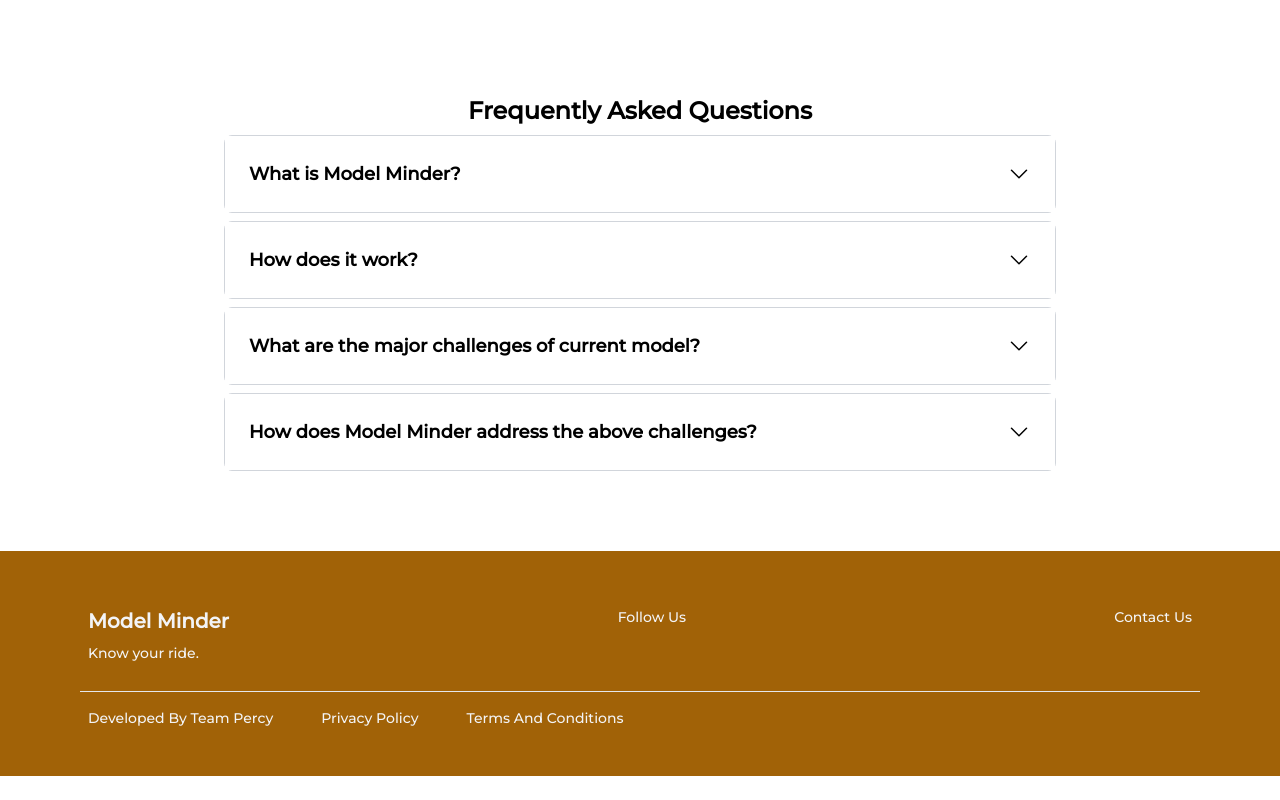
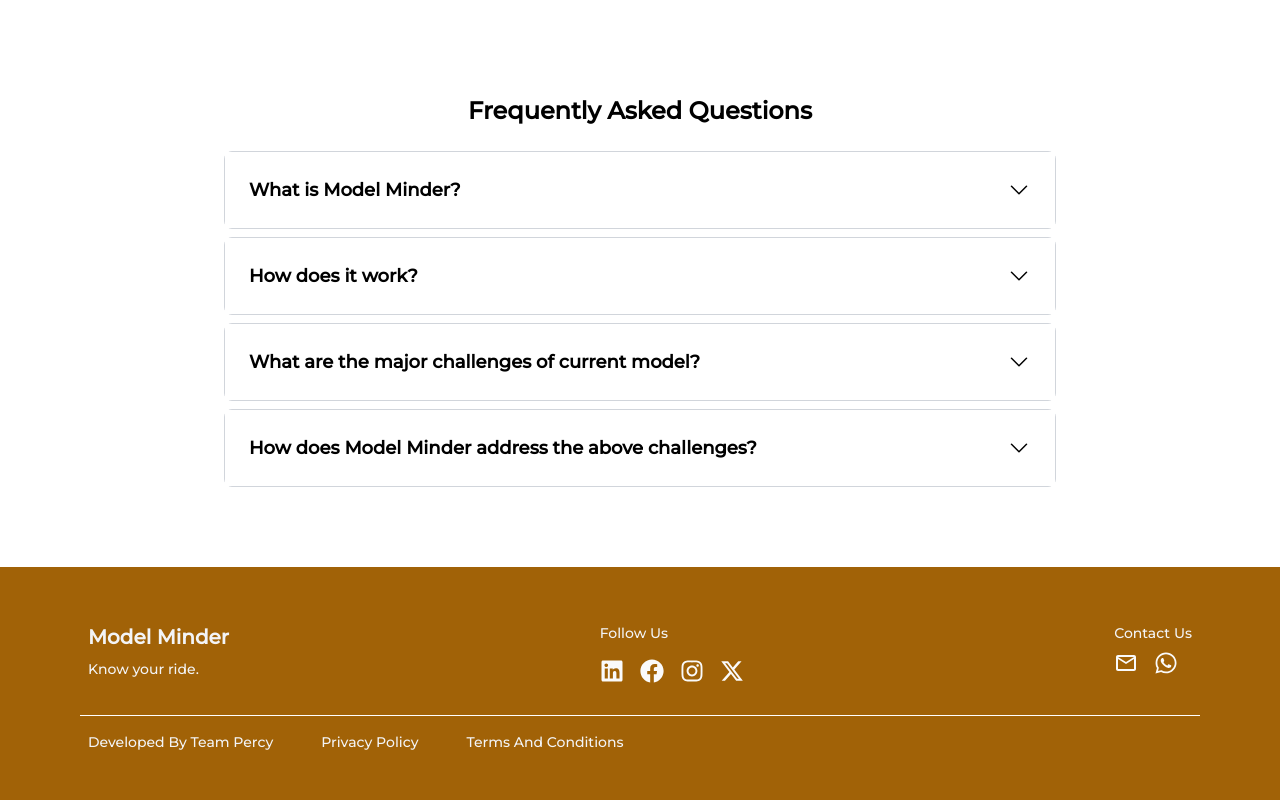
Before and after one commit to adityamadhab/model-minder, a React (Vite) app in the folder frontend/: page /faq in a window 1280 px wide. Shown: the part 643-1443 px from the top of the page. Before the commit the page ends 1419 px from the top, so only its background shows below. Built offline with nearby package versions, Linux system fonts and the light colour scheme.

Commit message:
Final Commit

```diff
--- a/frontend/src/components/ChooseUs.jsx
+++ b/frontend/src/components/ChooseUs.jsx
@@ -7,7 +7,7 @@ export function ChooseUs() {
         <img
           src="/choose.jpg"
           alt="First"
-          className="h-[20rem] md:h-[25rem] lg:h-[30rem] object-cover w-full lg:w-auto"
+          className="h-[20rem] md:h-[20rem] lg:h-[25rem] object-cover w-full rounded-2xl lg:w-auto"
         />
         <div className="text-center lg:text-left mt-8 lg:mt-0 lg:ml-8">
           <h1 className="text-3xl md:text-4xl lg:text-5xl font-bold text-yellow-500">
--- a/frontend/src/components/FAQLanding.jsx
+++ b/frontend/src/components/FAQLanding.jsx
@@ -13,7 +13,7 @@ export function FAQLanding() {
                     FAQ
                 </h1>
                 <p className="text-sm md:text-md text-gray-600 mb-6 md:mb-8">
-                    Lorem ipsum dolor sit amet consectetur adipisicing elit. Vero inventore placeat asperiores distinctio consectetur delectus dignissimos qui iure voluptate in.
+                    Have questions about our service? Our FAQ section provides answers to the most common inquiries. From account setup to troubleshooting, find all the information you need to make the most of our platform.
                 </p>
             </div>
         </div>
--- a/frontend/src/components/FAQSection.jsx
+++ b/frontend/src/components/FAQSection.jsx
@@ -28,7 +28,7 @@ export const FAQSection = () => {
 
     return (
         <div className="max-w-4xl mx-auto mt-4 mb-10 p-4 sm:p-6 lg:p-8">
-            <p className="text-center mt-6 text-xl lg:text-2xl font-bold">Frequently Asked Questions</p>
+            <p className="text-center mt-6 text-xl lg:text-2xl font-bold mb-6">Frequently Asked Questions</p>
             {faqData.map((item, index) => (
                 <div key={index} className={`faq my-2 ${activeIndex === index ? 'border-none' : 'border border-gray-300'} rounded-lg`}>
                     <button
--- a/frontend/src/components/Footer.jsx
+++ b/frontend/src/components/Footer.jsx
@@ -1,49 +1,32 @@
 import React from 'react';
+import { FaLinkedin } from "react-icons/fa";
+import { FaFacebook } from "react-icons/fa";
+import { FaInstagram } from "react-icons/fa";
+import { FaXTwitter } from "react-icons/fa6";
+import { MdOutlineEmail } from "react-icons/md";
+import { FaWhatsapp } from "react-icons/fa";
 
 export function Footer() {
   return (
     <section title="footer" className="w-full bg-yellow-700">
       <footer className="py-12">
         <div className="w-full mx-auto xl:px-20 md:px-10 px-4">
-          <div className="w-full sm:flex flex-row gap-x-12 flex-wrap justify-between">
-            <div className="flex px-2">
+          <div className="w-full sm:flex flex-wrap justify-between gap-y-8">
+            <div className="flex px-2 mb-4">
               <div className="text-left">
                 <h2 className="text-xl pt-2 font-extrabold font-md text-gray-100 capitalize">Model Minder</h2>
                 <p className="pt-2 text-sm font-md text-gray-100">Know your ride.</p>
               </div>
             </div>
 
-            <div className="flex flex-col px-2">
+            <div className="flex flex-col px-2 mb-4">
               <div className="text-left">
                 <h2 className="pt-2 text-sm font-md text-gray-100 capitalize">Follow Us</h2>
-                <div className="mt-4 flex flex-row gap-2">
-                  <svg
-                    stroke="currentColor"
-                    fill="currentColor"
-                    stroke-width="0"
-                    viewBox="0 0 1024 1024"
-                    className="h-8 w-8 text-neutral-50"
-                    xmlns="http://www.w3.org/2000/svg"
-                  >
-                  </svg>
-                  <svg
-                    stroke="currentColor"
-                    fill="currentColor"
-                    stroke-width="0"
-                    viewBox="0 0 512 512"
-                    className="h-7 w-7 text-neutral-50"
-                    xmlns="http://www.w3.org/2000/svg"
-                  >
-                  </svg>
-                  <svg
-                    stroke="currentColor"
-                    fill="currentColor"
-                    stroke-width="0"
-                    viewBox="0 0 1024 1024"
-                    className="h-8 w-8 text-neutral-50"
-                    xmlns="http://www.w3.org/2000/svg"
-                  >
-                  </svg>
+                <div className="mt-4 flex space-x-4">
+                  <FaLinkedin className='h-6 w-6 text-neutral-50'/>
+                  <FaFacebook className='h-6 w-6 text-neutral-50'/>
+                  <FaInstagram className='h-6 w-6 text-neutral-50'/>
+                  <FaXTwitter className='h-6 w-6 text-neutral-50'/>
                 </div>
               </div>
             </div>
@@ -51,41 +34,22 @@ export function Footer() {
             <div className="flex flex-col px-2">
               <div className="text-left">
                 <h2 className="pt-2 text-sm font-md text-gray-100 capitalize">Contact Us</h2>
-                <div className="mt-4 flex flex-row gap-2">
-                  <svg
-                    stroke="currentColor"
-                    fill="currentColor"
-                    stroke-width="0"
-                    viewBox="0 0 1024 1024"
-                    className="h-8 w-8 text-neutral-50"
-                    xmlns="http://www.w3.org/2000/svg"
-                  >
-                  </svg>
-                  <svg
-                    stroke="currentColor"
-                    fill="currentColor"
-                    stroke-width="0"
-                    viewBox="0 0 1024 1024"
-                    className="h-8 w-8 text-neutral-50"
-                    xmlns="http://www.w3.org/2000/svg"
-                  >
-                  </svg>
+                <div className="mt-2 flex space-x-4">
+                  <MdOutlineEmail className='h-6 w-6 text-neutral-50'/>
+                  <FaWhatsapp className='h-6 w-6 text-neutral-50'/>
                 </div>
               </div>
             </div>
-
           </div>
 
-          <hr color="white" className="border-1 mt-4" />
+          <hr className="border-1 mt-4 border-white" />
 
-          <div className="m-auto flex flex-col">
-            <div className="px-2 mt-4 flex flex-wrap justify-start gap-y-4 gap-x-12">
-              <p className="text-sm font-md text-gray-100 capitalize">
-                Developed By Team Percy
-              </p>
-              <p className="text-sm font-md text-gray-100 capitalize">Privacy Policy</p>
-              <p className="text-sm font-md text-gray-100 capitalize">Terms and conditions</p>
-            </div>
+          <div className="mt-4 flex flex-wrap justify-start gap-y-4 gap-x-12 px-2">
+            <p className="text-sm font-md text-gray-100 capitalize">
+              Developed By Team Percy
+            </p>
+            <p className="text-sm font-md text-gray-100 capitalize">Privacy Policy</p>
+            <p className="text-sm font-md text-gray-100 capitalize">Terms and conditions</p>
           </div>
         </div>
       </footer>
--- a/frontend/src/components/Header.jsx
+++ b/frontend/src/components/Header.jsx
@@ -6,6 +6,10 @@ export const Header = () => {
 
   const toggleMenu = () => {
     setIsOpen(!isOpen);
+  };
+
+  const closeMenu = () => {
+    setIsOpen(false);
   };
 
   return (
@@ -47,14 +51,14 @@ export const Header = () => {
       </div>
       {isOpen && (
         <div className="md:hidden">
-          <nav className="flex flex-col space-y-2 p-4 text-right">
-            <Link to="/about" className="text-black px-3 py-2 rounded hover:text-yellow-500 font-bold">
+          <nav className="flex text-right flex-col space-y-2 p-4">
+            <Link to="/about" onClick={closeMenu} className="text-black px-3 py-2 rounded hover:text-yellow-500 font-bold">
               About
             </Link>
-            <Link to="/faq" className="text-black px-3 py-2 rounded hover:text-yellow-500 font-bold">
+            <Link to="/faq" onClick={closeMenu} className="text-black px-3 py-2 rounded hover:text-yellow-500 font-bold">
               FAQ
             </Link>
-            <Link to="/support" className="text-black px-3 py-2 rounded hover:text-yellow-500 font-bold">
+            <Link to="/support" onClick={closeMenu} className="text-black px-3 py-2 rounded hover:text-yellow-500 font-bold">
               Support
             </Link>
           </nav>
```
